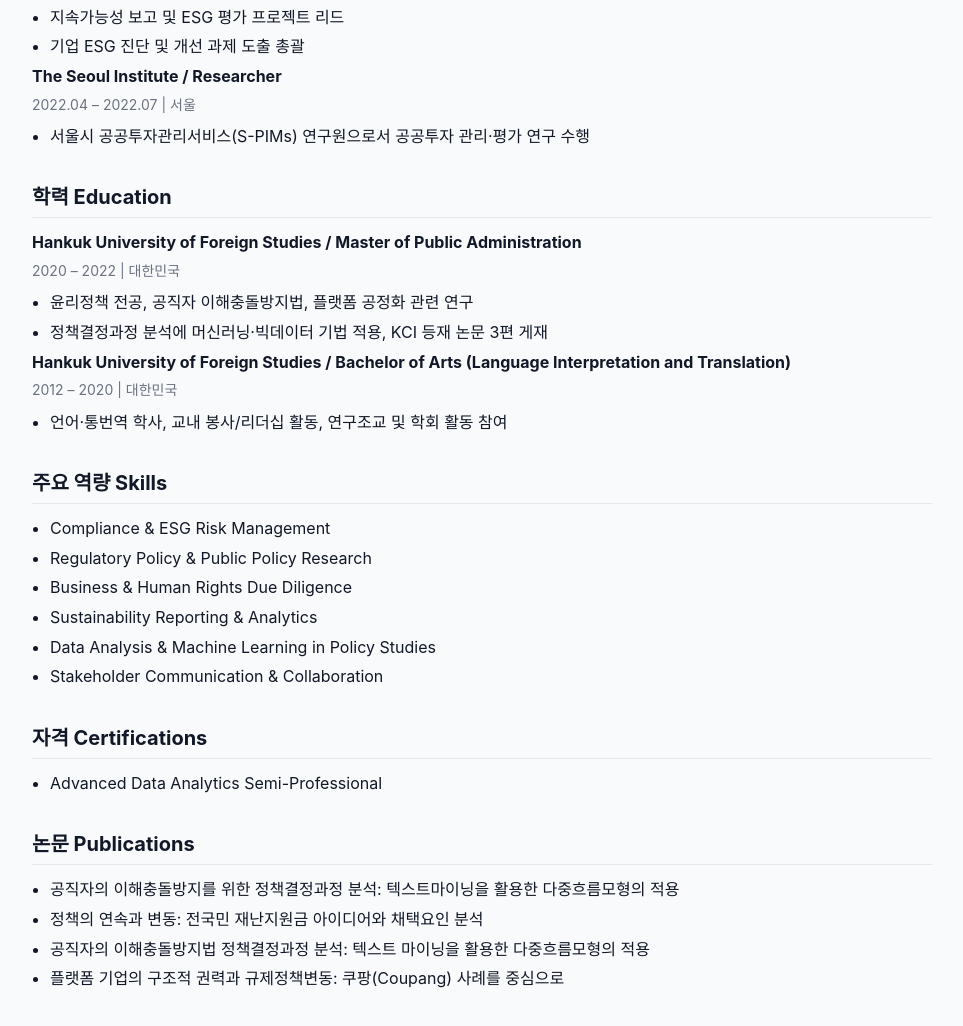
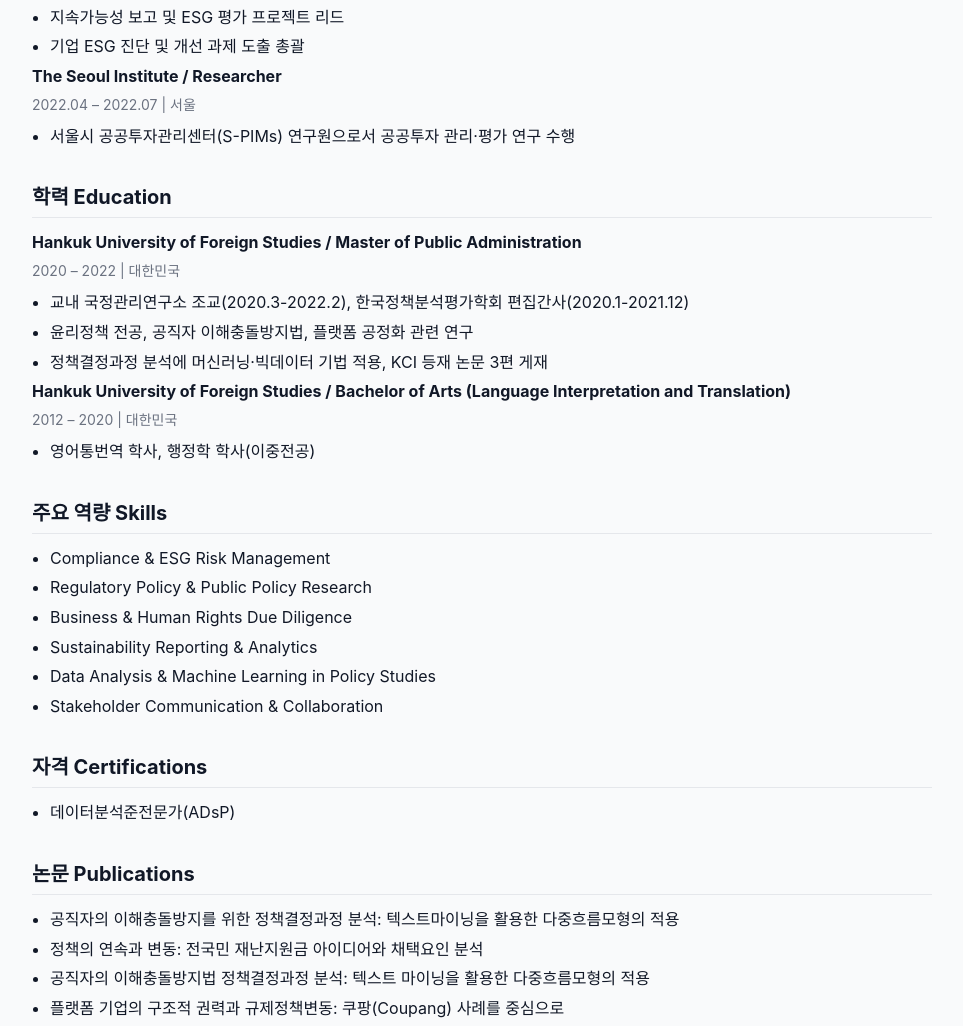
Before and after one commit to kjsang/cv_ko, a plain HTML site: page index.html in a window 1280 px wide. Shown: the part 532-1558 px from the top of the page, without its empty margins (158-1121 px from the left). Drawn offline with Linux system fonts and the light colour scheme.

Commit message:
Update index.html

```diff
--- a/index.html
+++ b/index.html
@@ -55,7 +55,7 @@
       <h3>The Seoul Institute / Researcher</h3>
       <p class="meta">2022.04 – 2022.07 | 서울</p>
       <ul>
-        <li>서울시 공공투자관리서비스(S-PIMs) 연구원으로서 공공투자 관리·평가 연구 수행</li>
+        <li>서울시 공공투자관리센터(S-PIMs) 연구원으로서 공공투자 관리·평가 연구 수행</li>
       </ul>
     </section>
 
@@ -64,6 +64,7 @@
       <h3>Hankuk University of Foreign Studies / Master of Public Administration</h3>
       <p class="meta">2020 – 2022 | 대한민국</p>
       <ul>
+        <li>교내 국정관리연구소 조교(2020.3-2022.2), 한국정책분석평가학회 편집간사(2020.1-2021.12)</li>
         <li>윤리정책 전공, 공직자 이해충돌방지법, 플랫폼 공정화 관련 연구</li>
         <li>정책결정과정 분석에 머신러닝·빅데이터 기법 적용, KCI 등재 논문 3편 게재</li>
       </ul>
@@ -71,7 +72,7 @@
       <h3>Hankuk University of Foreign Studies / Bachelor of Arts (Language Interpretation and Translation)</h3>
       <p class="meta">2012 – 2020 | 대한민국</p>
       <ul>
-        <li>언어·통번역 학사, 교내 봉사/리더십 활동, 연구조교 및 학회 활동 참여</li>
+        <li>영어통번역 학사, 행정학 학사(이중전공)</li>
       </ul>
     </section>
 
@@ -90,7 +91,7 @@
     <section>
       <h2>자격 Certifications</h2>
       <ul>
-        <li>Advanced Data Analytics Semi-Professional</li>
+        <li>데이터분석준전문가(ADsP)</li>
       </ul>
     </section>
 
```
